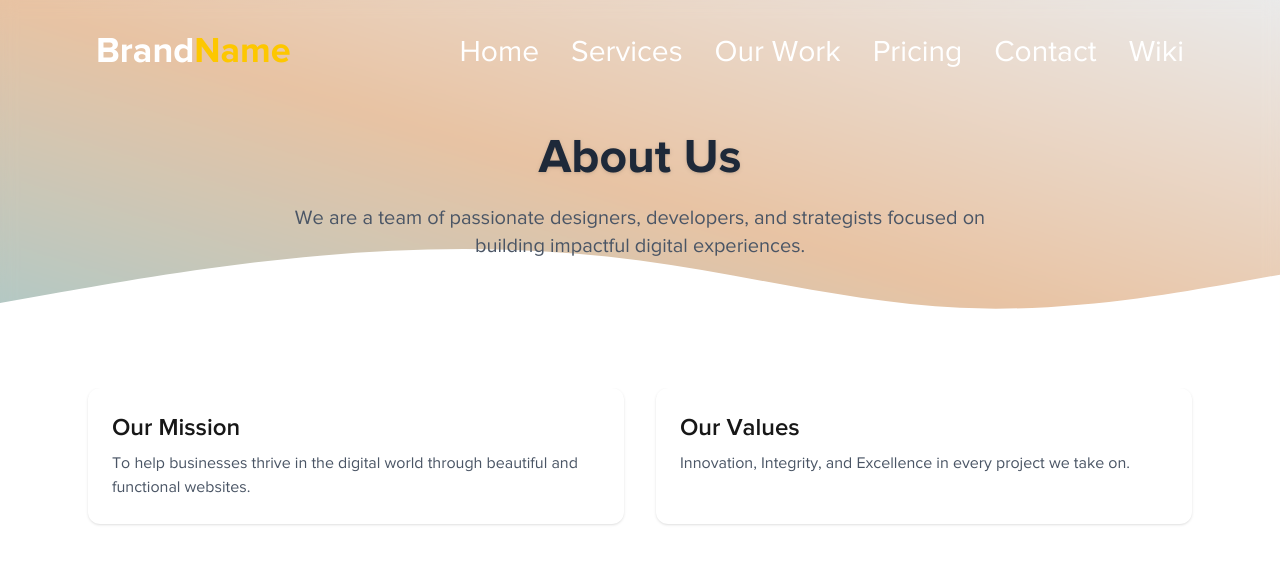
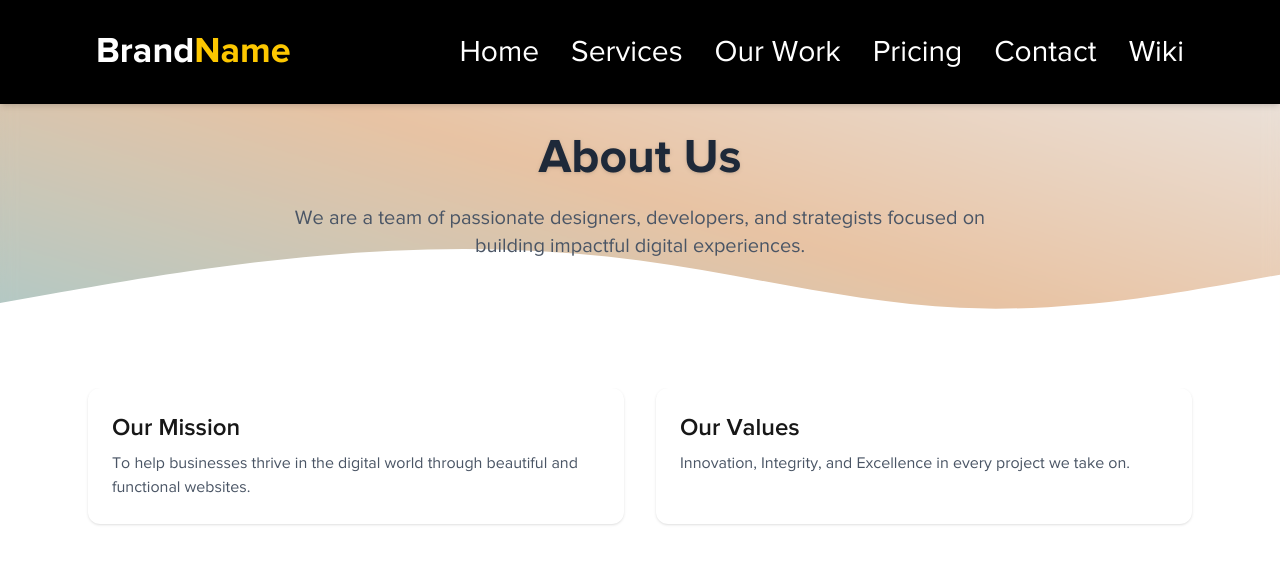
Before and after one commit to judeandy1999/vamossy.com, a Next.js app: page /about in a window 1280 px wide. Shown: the top 564 px of the page. Built offline with nearby package versions, Linux system fonts and the light colour scheme.

Commit message:
Update Header component to conditionally apply background based on pathname

```diff
--- a/components/header.jsx
+++ b/components/header.jsx
@@ -17,11 +17,11 @@ export default function Header() {
     window.addEventListener('scroll', handleScroll)
     return () => window.removeEventListener('scroll', handleScroll)
   }, [])
-
+console.log(pathname)
   return (
     <header
       className={`fixed w-full z-50 transition-colors duration-300 ${
-        isScrolled ? 'bg-black shadow-md' : 'bg-transparent'
+        pathname !== '/' ? 'bg-black shadow-md' : isScrolled ? 'bg-black shadow-md' : 'bg-transparent'
       }`}
     >
       <nav className="mx-auto flex items-center justify-between px-24 py-8 text-white">
```
